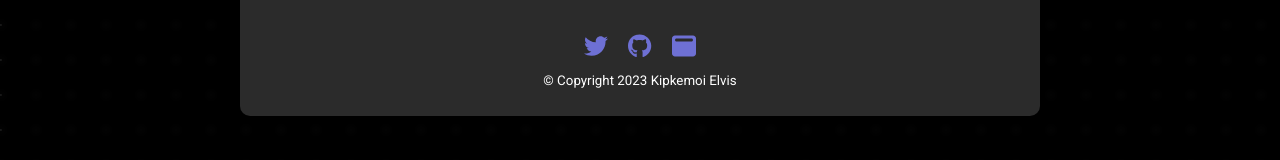
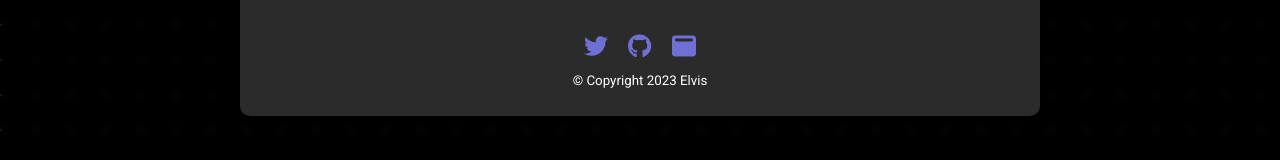
Before and after one commit to DynastyElvis/Task-Tracker, a Vue app: page / in a window 1280 px wide. Both pictures are taken after a click on the button "about". Shown: the part 536-696 px from the top of the page. Built offline with nearby package versions, Linux system fonts and the light colour scheme.

Commit message:
ft: authentications

```diff
--- a/src/components/ModalDialog.vue
+++ b/src/components/ModalDialog.vue
@@ -85,7 +85,7 @@ function clickModal(e: Event) {
           </a>
         </div>
         <small
-          >&copy; Copyright {{ new Date().getFullYear() }} Kipkemoi Elvis</small
+          >&copy; Copyright {{ new Date().getFullYear() }}  Elvis</small
         >
       </div>
     </div>
```
